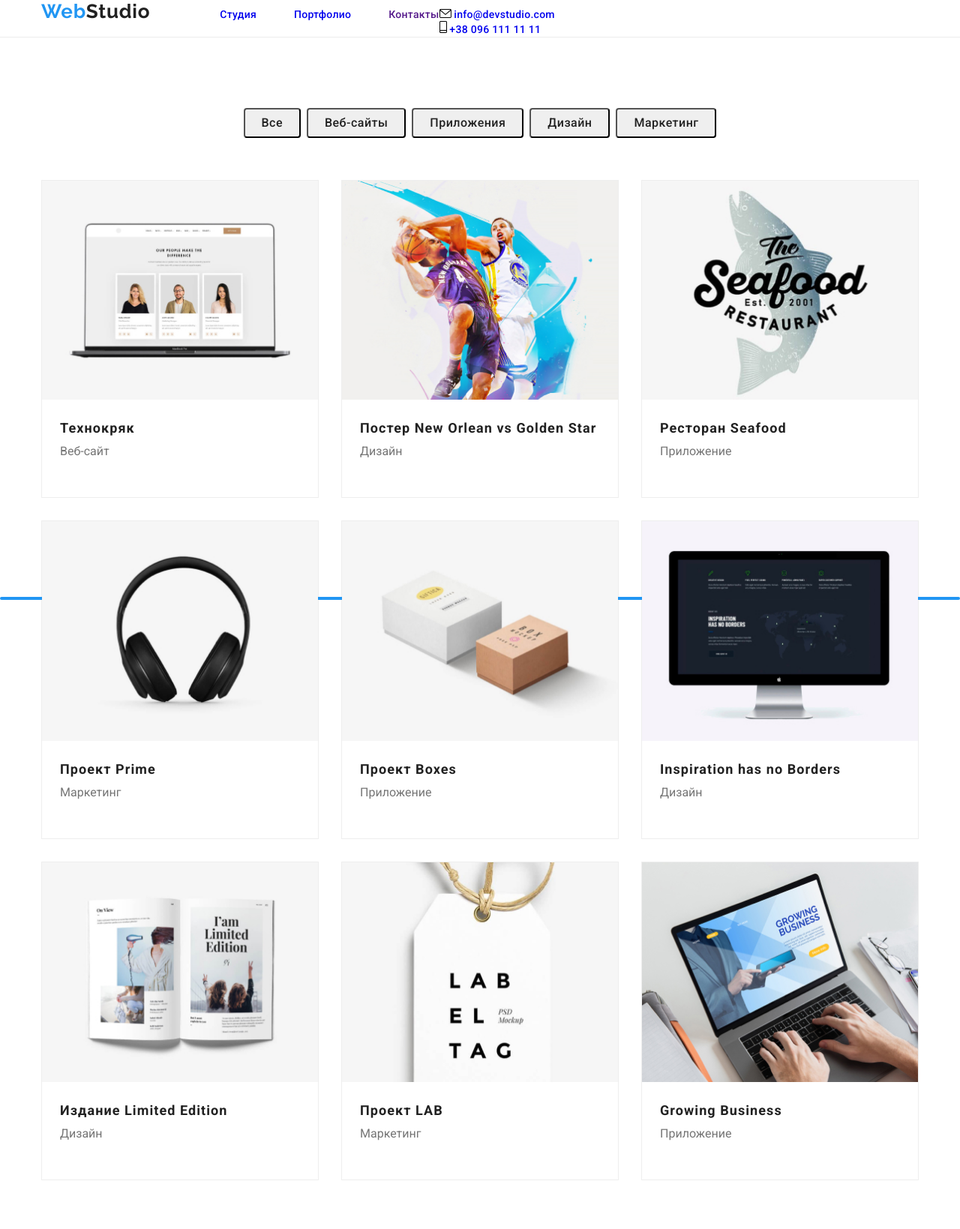
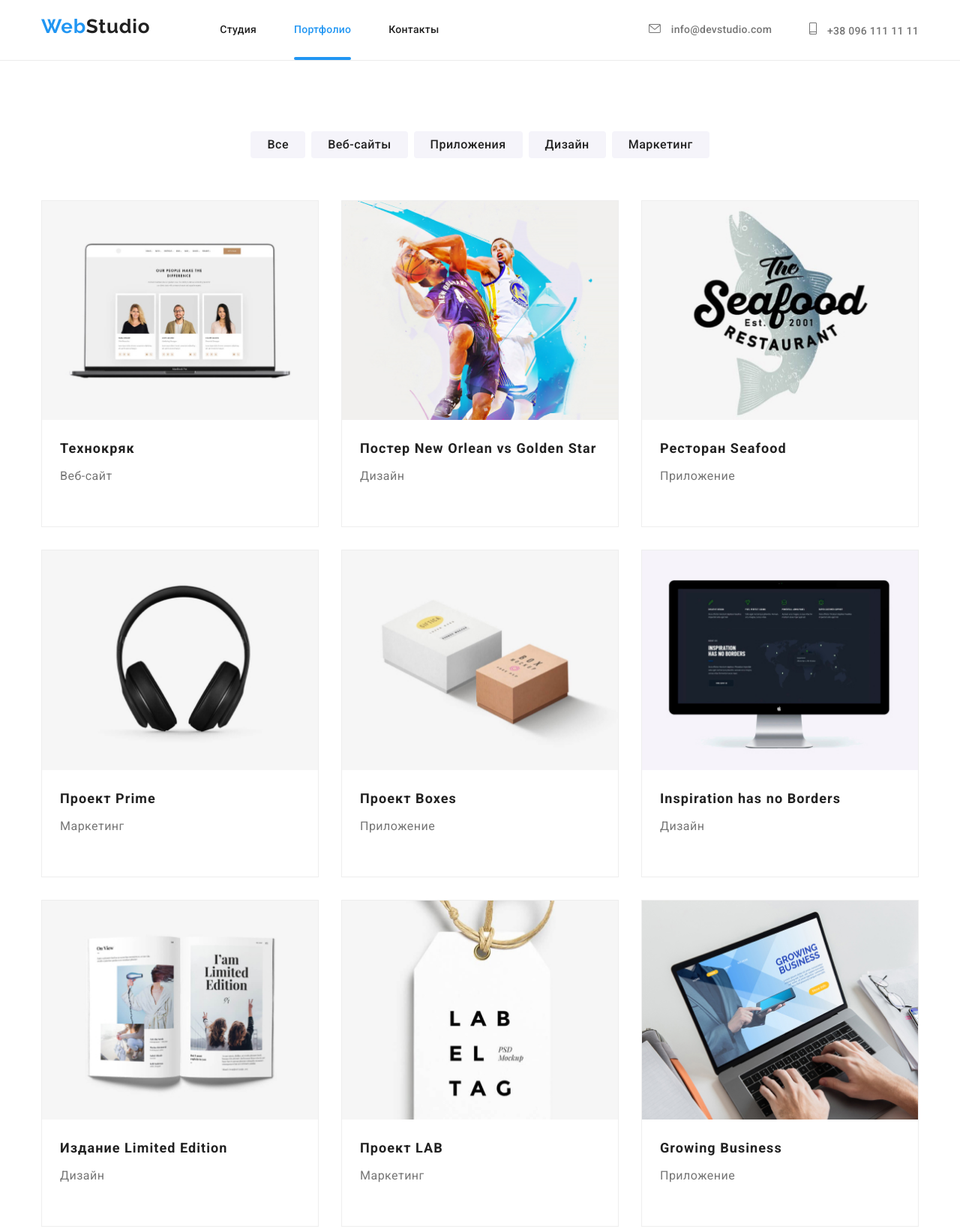
Before and after one commit to hanna-vasylenko/goit-markup-hw-07, a plain HTML site: page portfolio.html in a window 1280 px wide. Shown: the top 1639 px of the page at 75% size. Drawn offline with nearby package versions, Linux system fonts and the light colour scheme.

Commit message:
Рефакторинг

```diff
--- a/portfolio.html
+++ b/portfolio.html
@@ -22,38 +22,38 @@
     <!-- HEADER -->
     <header class="header">
       <div class="container header__container">
-        <nav class="header__nav">
+        <nav class="header-nav">
           <a href="./index.html" class="logo logo--dark">
             <span class="logo__accent">Web</span>Studio
           </a>
-          <ul class="header__list site-nav list">
-            <li class="header__list-item">
-              <a href="./index.html" class="link header__link">Студия </a>
+          <ul class="header-nav__list site-nav list">
+            <li class="header-nav__item">
+              <a href="./index.html" class="header-nav__link link">Студия </a>
             </li>
-            <li class="header__list-item">
+            <li class="header-nav__item">
               <a
                 href="./portfolio.html"
-                class="link current current header__link"
+                class="link header-nav__link--current header-nav__link link"
                 >Портфолио</a
               >
             </li>
-            <li class="header__list-item">
-              <a href="" class="link">Контакты</a>
+            <li class="header-nav__item">
+              <a href="" class="header-nav__link link">Контакты</a>
             </li>
           </ul>
         </nav>
-        <ul class="contact list">
-          <li class="item contact__list-item">
-            <a class="contact__list-link link" href="mailto:info@devstudio.com"
-              ><svg class="contact__list-icon" width="16" height="12">
+        <ul class="contact-list list">
+          <li class="item contact-list__item">
+            <a class="contact-list__link link" href="mailto:info@devstudio.com"
+              ><svg class="contact-list__icon" width="16" height="12">
                 <use href="./images/svg/icons.svg#icon-envelope"></use>
               </svg>
-              info@devstudio.com</a
-            >
+              info@devstudio.com
+            </a>
           </li>
-          <li class="item contact__list-item">
-            <a class="contact__list-link link" href="tel:+380961111111"
-              ><svg class="contact__list-icon" width="10" height="16">
+          <li class="item contact-list__item">
+            <a class="contact-list__link link" href="tel:+380961111111"
+              ><svg class="contact-list__icon" width="10" height="16">
                 <use href="./images/svg/icons.svg#icon-smartphone"></use>
               </svg>
               +38 096 111 11 11
@@ -66,34 +66,36 @@
       <!-- PORTFOLIO -->
       <section class="section portfolio">
         <div class="container">
-          <ul class="list portfolio-list">
-            <li class="portfolio-item">
-              <button class="portfolio-button button" type="button">Все</button>
+          <ul class="list portfolio__list">
+            <li class="portfolio__item">
+              <button class="portfolio__button button" type="button">
+                Все
+              </button>
             </li>
-            <li class="portfolio-item">
-              <button class="portfolio-button button" type="button">
+            <li class="portfolio__item">
+              <button class="portfolio__button button" type="button">
                 Веб-сайты
               </button>
             </li>
-            <li class="portfolio-item">
-              <button class="portfolio-button button" type="button">
+            <li class="portfolio__item">
+              <button class="portfolio__button button" type="button">
                 Приложения
               </button>
             </li>
-            <li class="portfolio-item">
-              <button class="portfolio-button button" type="button">
+            <li class="portfolio__item">
+              <button class="portfolio__button button" type="button">
                 Дизайн
               </button>
             </li>
-            <li class="portfolio-item">
-              <button class="portfolio-button button" type="button">
+            <li class="portfolio__item">
+              <button class="portfolio__button button" type="button">
                 Маркетинг
               </button>
             </li>
           </ul>
 
           <ul class="work-list list">
-            <li class="work-list-item">
+            <li class="work-list__item">
               <article class="card">
                 <div class="card-thumb">
                   <img
@@ -112,12 +114,12 @@
                   </div>
                 </div>
                 <div class="card-content">
-                  <h3 class="work-list-subtitle">Технокряк</h3>
-                  <p class="work-list-text">Веб-сайт</p>
+                  <h3 class="work-list__subtitle">Технокряк</h3>
+                  <p class="work-list__text">Веб-сайт</p>
                 </div>
               </article>
             </li>
-            <li class="work-list-item">
+            <li class="work-list__item">
               <article class="card">
                 <div class="card-thumb">
                   <img
@@ -134,14 +136,14 @@
                   </div>
                 </div>
                 <div class="card-content">
-                  <h3 class="work-list-subtitle">
+                  <h3 class="work-list__subtitle">
                     Постер New Orlean vs Golden Star
                   </h3>
-                  <p class="work-list-text">Дизайн</p>
+                  <p class="work-list__text">Дизайн</p>
                 </div>
               </article>
             </li>
-            <li class="work-list-item">
+            <li class="work-list__item">
               <article class="card">
                 <div class="card-thumb">
                   <img
@@ -158,12 +160,12 @@
                   </div>
                 </div>
                 <div class="card-content">
-                  <h3 class="work-list-subtitle">Ресторан Seafood</h3>
-                  <p class="work-list-text">Приложение</p>
+                  <h3 class="work-list__subtitle">Ресторан Seafood</h3>
+                  <p class="work-list__text">Приложение</p>
                 </div>
               </article>
             </li>
-            <li class="work-list-item">
+            <li class="work-list__item">
               <article class="card">
                 <div class="card-thumb">
                   <img
@@ -180,12 +182,12 @@
                   </div>
                 </div>
                 <div class="card-content">
-                  <h3 class="work-list-subtitle">Проект Prime</h3>
-                  <p class="work-list-text">Маркетинг</p>
+                  <h3 class="work-list__subtitle">Проект Prime</h3>
+                  <p class="work-list__text">Маркетинг</p>
                 </div>
               </article>
             </li>
-            <li class="work-list-item">
+            <li class="work-list__item">
               <article class="card">
                 <div class="card-thumb">
                   <img
@@ -202,12 +204,12 @@
                   </div>
                 </div>
                 <div class="card-content">
-                  <h3 class="work-list-subtitle">Проект Boxes</h3>
-                  <p class="work-list-text">Приложение</p>
+                  <h3 class="work-list__subtitle">Проект Boxes</h3>
+                  <p class="work-list__text">Приложение</p>
                 </div>
               </article>
             </li>
-            <li class="work-list-item">
+            <li class="work-list__item">
               <article class="card">
                 <div class="card-thumb">
                   <img
@@ -224,12 +226,14 @@
                   </div>
                 </div>
                 <div class="card-content">
-                  <h3 class="work-list-subtitle">Inspiration has no Borders</h3>
-                  <p class="work-list-text">Дизайн</p>
+                  <h3 class="work-list__subtitle">
+                    Inspiration has no Borders
+                  </h3>
+                  <p class="work-list__text">Дизайн</p>
                 </div>
               </article>
             </li>
-            <li class="work-list-item">
+            <li class="work-list__item">
               <article class="card">
                 <div class="card-thumb">
                   <img
@@ -246,12 +250,12 @@
                   </div>
                 </div>
                 <div class="card-content">
-                  <h3 class="work-list-subtitle">Издание Limited Edition</h3>
-                  <p class="work-list-text">Дизайн</p>
+                  <h3 class="work-list__subtitle">Издание Limited Edition</h3>
+                  <p class="work-list__text">Дизайн</p>
                 </div>
               </article>
             </li>
-            <li class="work-list-item">
+            <li class="work-list__item">
               <article class="card">
                 <div class="card-thumb">
                   <img
@@ -268,12 +272,12 @@
                   </div>
                 </div>
                 <div class="card-content">
-                  <h3 class="work-list-subtitle">Проект LAB</h3>
-                  <p class="work-list-text">Маркетинг</p>
+                  <h3 class="work-list__subtitle">Проект LAB</h3>
+                  <p class="work-list__text">Маркетинг</p>
                 </div>
               </article>
             </li>
-            <li class="work-list-item">
+            <li class="work-list__item">
               <article class="card">
                 <div class="card-thumb">
                   <img
@@ -290,8 +294,8 @@
                   </div>
                 </div>
                 <div class="card-content">
-                  <h3 class="work-list-subtitle">Growing Business</h3>
-                  <p class="work-list-text">Приложение</p>
+                  <h3 class="work-list__subtitle">Growing Business</h3>
+                  <p class="work-list__text">Приложение</p>
                 </div>
               </article>
             </li>
--- a/sass/components/_common.scss
+++ b/sass/components/_common.scss
@@ -50,6 +50,7 @@ button {
   line-height: 1.14;
   letter-spacing: 0.02em;
 }
+
 .list {
   list-style: none;
 }
--- a/sass/components/_contact-link.scss
+++ b/sass/components/_contact-link.scss
@@ -1,12 +1,3 @@
-.contact-list__link {
-  color: var(--primary-text-color);
-  transition: color 250ms cubic-bezier(0.4, 0, 0.2, 1);
-  &:hover,
-  &:focus {
-    color: var(--accent-color);
-  }
-}
-
 .contact-list {
   display: flex;
   margin-left: auto;
@@ -25,4 +16,12 @@
     margin-right: 10px;
     align-items: stretch;
   }
+  &__link {
+    color: var(--primary-text-color);
+    transition: color 250ms cubic-bezier(0.4, 0, 0.2, 1);
+    &:hover,
+    &:focus {
+      color: var(--accent-color);
+    }
+  }
 }
--- a/sass/components/_header.scss
+++ b/sass/components/_header.scss
@@ -14,20 +14,5 @@
   &__list {
     display: flex;
     align-items: baseline;
-    &-item {
-      & + & {
-        margin-left: 50px;
-      }
-    }
-  }
-  &__link.current::after {
-    content: '';
-    width: 100%;
-    height: 4px;
-    border-radius: 2px;
-    background-color: var(--accent-color);
-    position: absolute;
-    left: 0;
-    bottom: 0;
   }
 }
--- a/sass/components/_portfolio-section.scss
+++ b/sass/components/_portfolio-section.scss
@@ -1,13 +1,34 @@
-.portfolio-list {
+.portfolio__list {
   display: flex;
   flex-wrap: wrap;
   justify-content: center;
   margin-bottom: 56px;
 }
+.portfolio__button {
+  font-weight: 500;
+  line-height: 1.62;
+  letter-spacing: 0.03em;
+  color: var(--title-text-color);
+  padding: 5px 22px;
+  min-width: 73px;
+  border: none;
+  background-color: #f5f4fa;
+  transition: color 250ms cubic-bezier(0.4, 0, 0.2, 1),
+    background-color 250ms cubic-bezier(0.4, 0, 0.2, 1),
+    box-shadow 250ms cubic-bezier(0.4, 0, 0.2, 1);
+  &:hover,
+  &:focus {
+    color: #ffffff;
+    background-color: var(--accent-color);
+    box-shadow: 0px 3px 1px rgba(0, 0, 0, 0.1), 0px 1px 2px rgba(0, 0, 0, 0.08),
+      0px 2px 2px rgba(0, 0, 0, 0.12);
+  }
+}
 
-.portfolio-item:not(:last-child) {
+.portfolio__item:not(:last-child) {
   margin-right: 8px;
 }
+
 .card-thumb {
   position: relative;
   overflow: hidden;
@@ -48,7 +69,7 @@
   flex-wrap: wrap;
   margin: -15px;
 
-  &-item {
+  &__item {
     width: 370px;
     margin: 15px;
     border-radius: 0px 0px 4px 4px;
@@ -62,34 +83,17 @@
         0px 1px 1px rgba(0, 0, 0, 0.14), 0px 2px 1px rgba(0, 0, 0, 0.2);
     }
   }
-  &-subtitle {
+  &__subtitle {
     color: var(--title-text-color);
     font-weight: bold;
     font-size: 18px;
     line-height: 2;
     letter-spacing: 0.06em;
     margin-bottom: 4px;
-    & p {
-      font-size: 16px;
-      line-height: 1.872;
-      letter-spacing: 0.03em;
-    }
+  }
+  &__text {
+    font-size: 16px;
+    line-height: 1.872;
+    letter-spacing: 0.03em;
   }
 }
-
-.portfolio-button {
-  font-weight: 500;
-  line-height: 1.62;
-  letter-spacing: 0.03em;
-  color: var(--title-text-color);
-  padding: 5px 22px;
-  min-width: 73px;
-  transition: color 250ms cubic-bezier(0.4, 0, 0.2, 1),
-    background-color 250ms cubic-bezier(0.4, 0, 0.2, 1);
-  &:hover,
-  &:focus {
-    color: #ffffff;
-    background-color: var(--accent-color);
-  }
-  /* filter: drop-shadow(0px 4px 4px rgba(0, 0, 0, 0.25)); */
-}
--- a/sass/components/_site-nav.scss
+++ b/sass/components/_site-nav.scss
@@ -1,31 +1,40 @@
-.site-nav .link {
+.header-nav {
   color: var(--title-text-color);
-  display: block;
+  display: flex;
+  position: relative;
+  align-items: baseline;
+  transition: color 250ms cubic-bezier(0.4, 0, 0.2, 1);
+  &__item + &__item {
+    margin-left: 50px;
+  }
+
+  &__link {
+    color: var(--title-text-color);
+    display: flex;
     padding-top: 32px;
     padding-bottom: 32px;
     position: relative;
     transition: color 250ms cubic-bezier(0.4, 0, 0.2, 1);
-}
-.site-nav .link.current {
+    &:hover,
+    &:focus {
       color: var(--accent-color);
     }
-.site-nav .link:hover,
-.site-nav .link:focus {
+    &--current {
       color: var(--accent-color);
+      &::after {
+        content: '';
+        width: 100%;
+        height: 4px;
+        border-radius: 2px;
+        background-color: var(--accent-color);
+        position: absolute;
+        left: 0;
+        bottom: 0;
       }
-
-.site-nav .link {
-  color: var(--title-text-color);
-  display: block;
-  padding-top: 32px;
-  padding-bottom: 32px;
-  position: relative;
-  transition: color 250ms cubic-bezier(0.4, 0, 0.2, 1);
     }
-.site-nav .link.current {
-  color: var(--accent-color);
   }
-.site-nav .link:hover,
-.site-nav .link:focus {
-  color: var(--accent-color);
+  &__list {
+    display: flex;
+    align-items: baseline;
   }
+}
```
Also changed, not shown: index.html (+9 -9 lines), sass/components/_footer-section.scss (+5 -7 lines), sass/components/_modal-window.scss (+59 -49 lines), css/main.css, css/main.min.css, 2 other files. Lines whose indentation alone changed are shown as unchanged.
